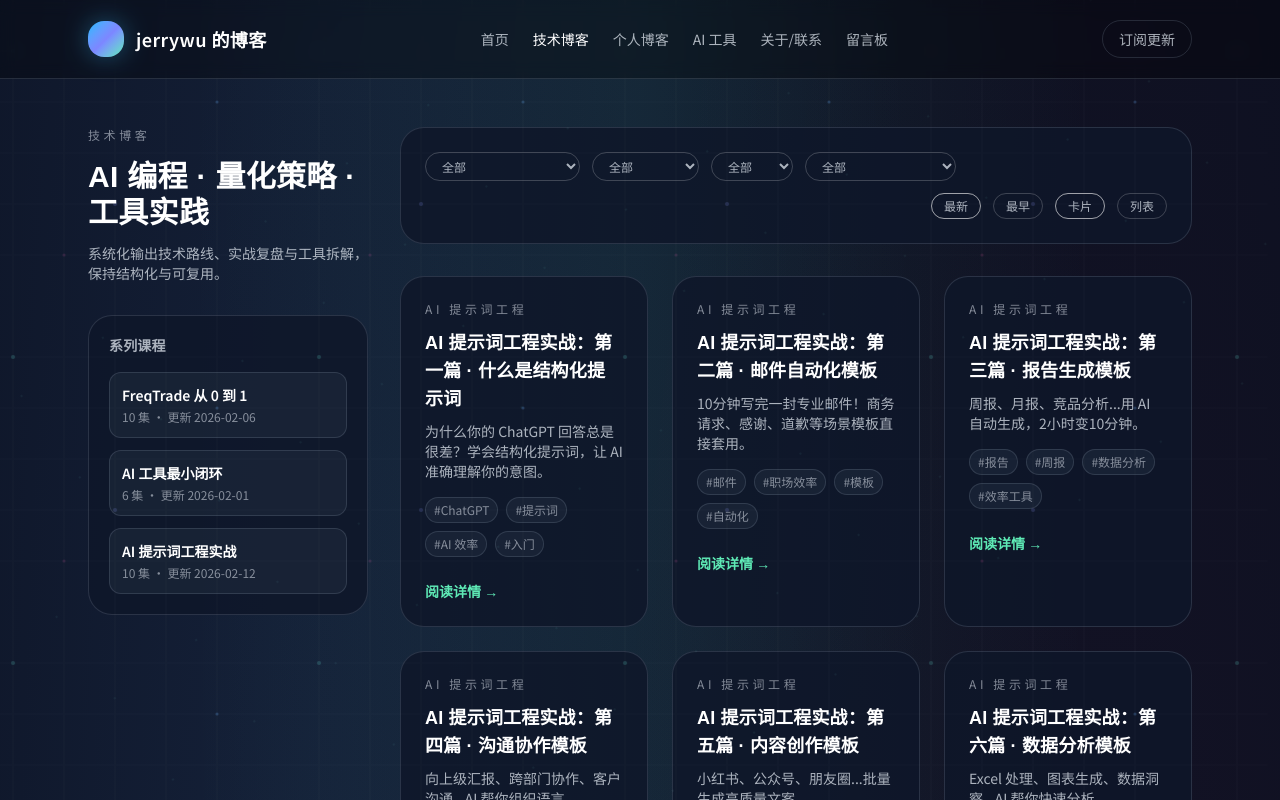
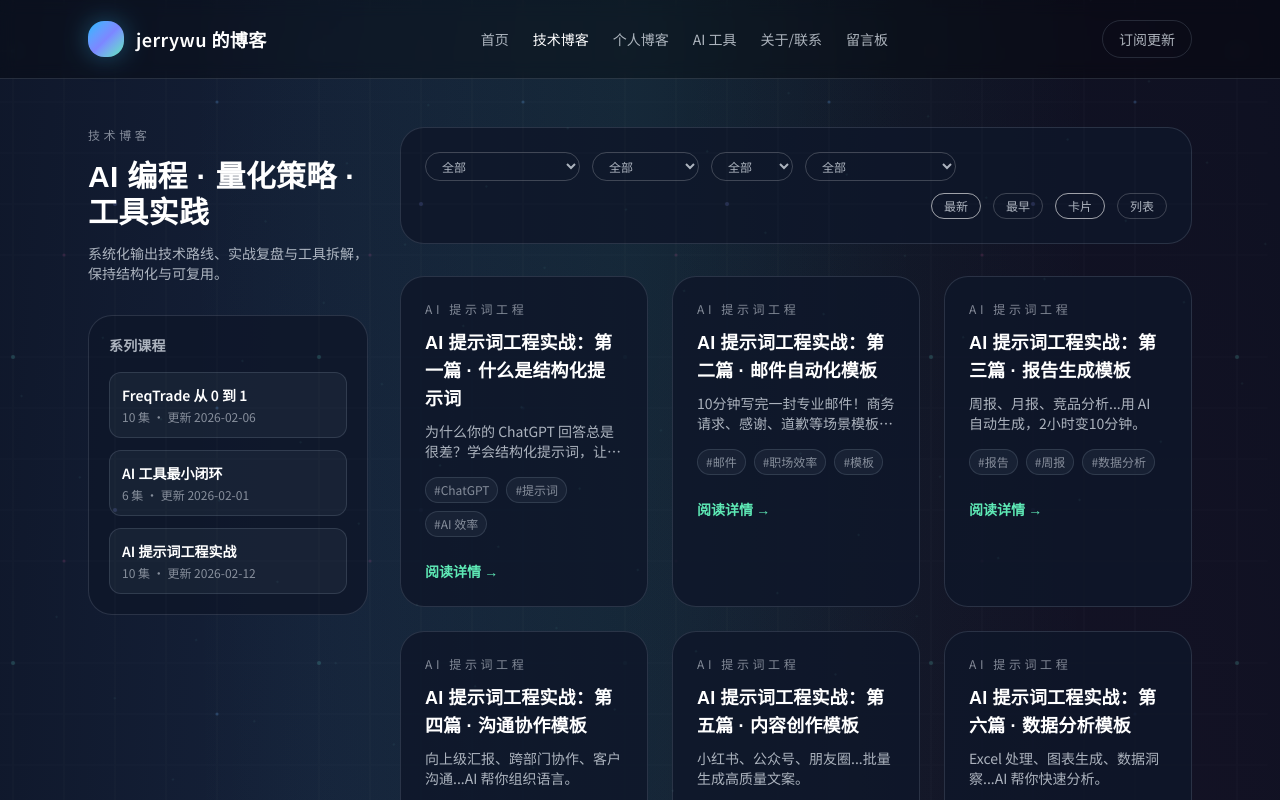
Before and after one commit to jerrywuhs/blogweb, a Next.js app: page /tech in a window 1280 px wide. Shown: the top 800 px of the page. Built offline with nearby package versions, Linux system fonts and the light colour scheme.

Commit message:
统一卡片悬停效果: 1.添加card-hover全局样式 2.TechListClient使用统一效果 3.首页卡片统一使用card-hover 4.移除广告位

```diff
--- a/src/app/globals.css
+++ b/src/app/globals.css
@@ -124,6 +124,38 @@ a, button {
               0 0 20px rgba(94, 234, 212, 0.1);
 }
 
+/* 统一卡片悬停效果 - 可用于所有列表卡片 */
+.card-hover {
+  position: relative;
+  transition: all 0.3s cubic-bezier(0.4, 0, 0.2, 1);
+}
+
+.card-hover:hover {
+  transform: translateY(-4px);
+  border-color: var(--brand-primary, #5eead4);
+  box-shadow: 0 20px 40px rgba(0, 0, 0, 0.3),
+              0 0 30px rgba(94, 234, 212, 0.1);
+}
+
+.card-hover:hover .card-title {
+  color: var(--brand-primary, #5eead4);
+}
+
+.card-hover::before {
+  content: "";
+  position: absolute;
+  inset: 0;
+  border-radius: inherit;
+  background: linear-gradient(135deg, rgba(94, 234, 212, 0.05), transparent);
+  opacity: 0;
+  transition: opacity 0.3s;
+  pointer-events: none;
+}
+
+.card-hover:hover::before {
+  opacity: 1;
+}
+
 /* Glow effect */
 .glow {
   position: relative;
--- a/src/app/page.tsx
+++ b/src/app/page.tsx
@@ -207,17 +207,17 @@ export default async function Home() {
             {featuredPosts.map((post, index) => (
               <article
                 key={post.title}
-                className="rounded-3xl border border-[color:var(--border-muted)] bg-[color:var(--surface-1)] p-6 transition-all hover-lift"
+                className="card-hover group rounded-3xl border border-[color:var(--border-muted)] bg-[color:var(--surface-1)] p-6"
                 style={{ animationDelay: `${index * 0.1}s` }}
               >
                 <span className="text-xs uppercase tracking-[0.3em] text-subtle">
                   {post.tag}
                 </span>
-                <h4 className="mt-4 text-lg font-semibold">{post.title}</h4>
-                <p className="mt-3 text-sm text-muted">{post.summary}</p>
+                <h4 className="card-title mt-4 text-lg font-semibold transition-colors">{post.title}</h4>
+                <p className="mt-3 text-sm text-muted line-clamp-2">{post.summary}</p>
                 <Link
                   href={post.href}
-                  className="mt-6 inline-flex text-sm font-semibold text-emerald-300 transition-all hover:text-emerald-200"
+                  className="mt-6 inline-flex items-center gap-2 text-sm font-semibold text-emerald-300 group-hover:gap-3 transition-all"
                 >
                   阅读详情 →
                 </Link>
@@ -239,21 +239,21 @@ export default async function Home() {
               <Link
                 key={tool.name}
                 href={tool.href}
-                className="rounded-3xl border border-[color:var(--border-muted)] bg-[color:var(--surface-1)] p-6 transition-all hover-lift"
+                className="card-hover group rounded-3xl border border-[color:var(--border-muted)] bg-[color:var(--surface-1)] p-6"
                 style={{ animationDelay: `${index * 0.1}s` }}
               >
                 <div className="flex items-center justify-between">
-                  <h4 className="text-lg font-semibold">{tool.name}</h4>
+                  <h4 className="card-title text-lg font-semibold transition-colors">{tool.name}</h4>
                   <span className="rounded-full border border-[color:var(--border-muted)] px-3 py-1 text-xs text-subtle">
                     {tool.type}
                   </span>
                 </div>
-                <p className="mt-3 text-sm text-muted">{tool.desc}</p>
+                <p className="mt-3 text-sm text-muted line-clamp-2">{tool.desc}</p>
                 <div className="mt-6 flex items-center gap-2">
-                  <span className="rounded-full bg-emerald-500/10 px-3 py-1.5 text-xs text-emerald-300 transition-all hover:bg-emerald-500/20">
+                  <span className="rounded-full bg-emerald-500/10 px-3 py-1.5 text-xs text-emerald-300">
                     在线体验
                   </span>
-                  <span className="rounded-full bg-white/10 px-3 py-1.5 text-xs transition-all hover:bg-white/20">
+                  <span className="rounded-full bg-white/10 px-3 py-1.5 text-xs">
                     API 接入
                   </span>
                 </div>
--- a/src/components/TechListClient.tsx
+++ b/src/components/TechListClient.tsx
@@ -145,15 +145,15 @@ export default function TechListClient() {
         {filtered.map((post) => (
           <article
             key={post.slug}
-            className="rounded-3xl border border-[color:var(--border-muted)] bg-[color:var(--surface-1)] p-6"
+            className="card-hover group rounded-3xl border border-[color:var(--border-muted)] bg-[color:var(--surface-1)] p-6"
           >
             <p className="text-xs uppercase tracking-[0.3em] text-subtle">
               {post.category}
             </p>
-            <h3 className="mt-3 text-lg font-semibold">{post.title}</h3>
-            <p className="mt-2 text-sm text-muted">{post.summary}</p>
+            <h3 className="card-title mt-3 text-lg font-semibold transition-colors">{post.title}</h3>
+            <p className="mt-2 text-sm text-muted line-clamp-2">{post.summary}</p>
             <div className="mt-4 flex flex-wrap gap-2 text-xs text-subtle">
-              {post.tags.map((item) => (
+              {post.tags.slice(0, 3).map((item) => (
                 <span
                   key={item}
                   className="rounded-full border border-[color:var(--border-muted)] bg-[color:var(--surface-2)] px-2 py-1"
@@ -164,15 +164,13 @@ export default function TechListClient() {
             </div>
             <Link
               href={`/tech/${post.slug}`}
-              className="mt-6 inline-flex text-sm font-semibold text-emerald-300"
+              className="mt-6 inline-flex items-center gap-2 text-sm font-semibold text-emerald-300 group-hover:gap-3 transition-all"
             >
               阅读详情 →
             </Link>
           </article>
         ))}
       </div>
-
-      <AdSlot label="广告位 B（信息流插入 · 4:3）" ratio="4/3" />
     </div>
   );
 }
```
